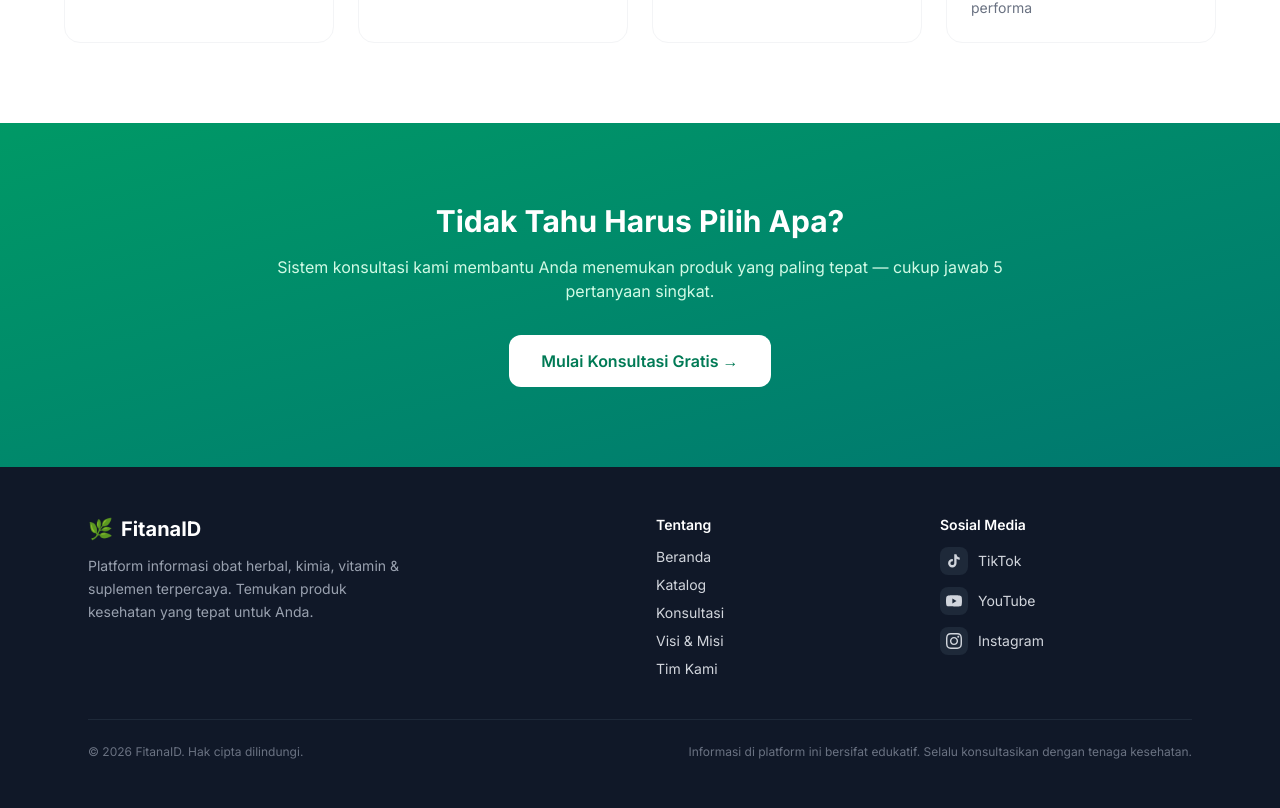
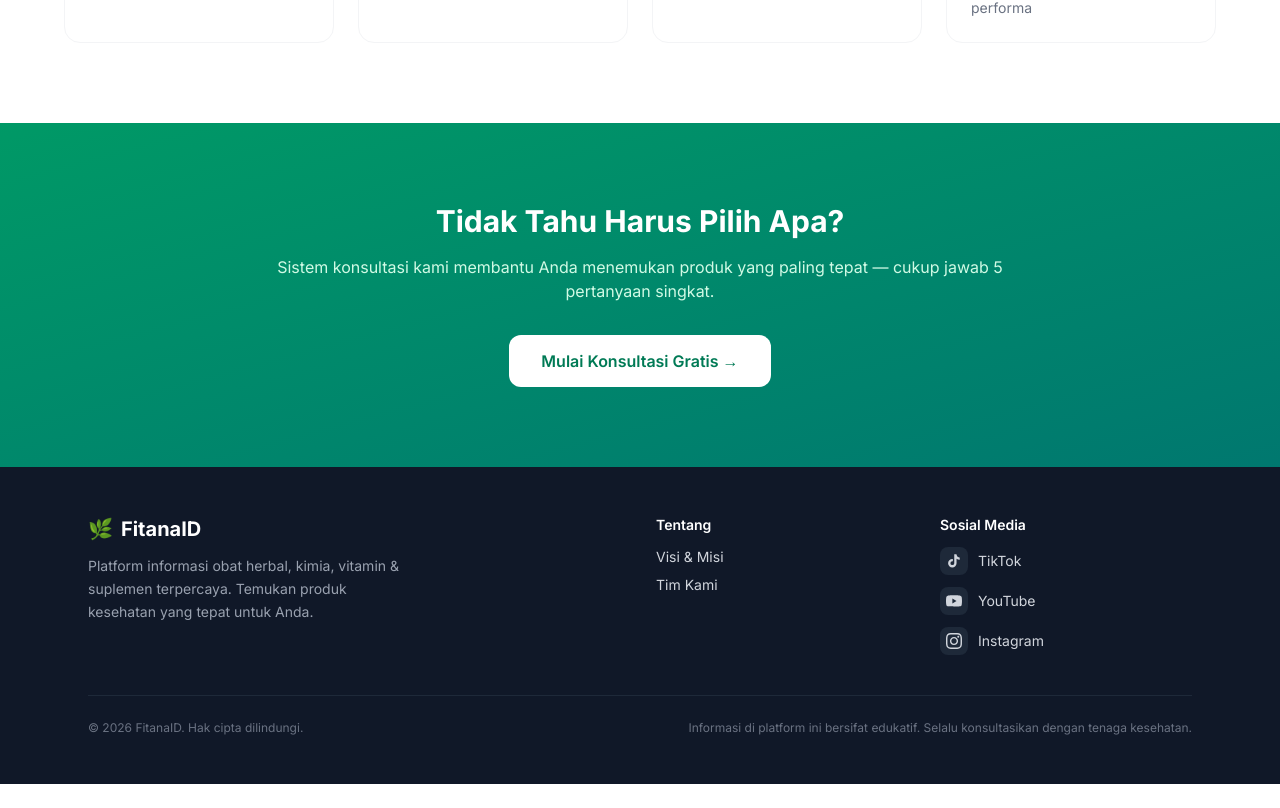
Before and after one commit to muhammadava/FitanaID, a Next.js app in the folder frontend/: page / in a window 1280 px wide. Shown: the part 1024-1832 px from the top of the page. After the commit the page ends 1808 px from the top, so only its background shows below. Built offline with nearby package versions, Linux system fonts and the light colour scheme; no server answers.

Commit message:
Menghapus sebagian tentang pada footer.

```diff
--- a/frontend/components/layout/Footer.tsx
+++ b/frontend/components/layout/Footer.tsx
@@ -21,9 +21,6 @@ export function Footer() {
           <div>
             <h4 className="text-white font-semibold mb-3 text-sm">Tentang</h4>
             <ul className="space-y-2 text-sm">
-              <li><Link href="/" className="hover:text-emerald-400 transition-colors">Beranda</Link></li>
-              <li><Link href="/katalog" className="hover:text-emerald-400 transition-colors">Katalog</Link></li>
-              <li><Link href="/konsultasi" className="hover:text-emerald-400 transition-colors">Konsultasi</Link></li>
               <li><Link href="/tentang/visi-misi" className="hover:text-emerald-400 transition-colors">Visi & Misi</Link></li>
               <li><Link href="/tentang/tim" className="hover:text-emerald-400 transition-colors">Tim Kami</Link></li>
             </ul>
```
